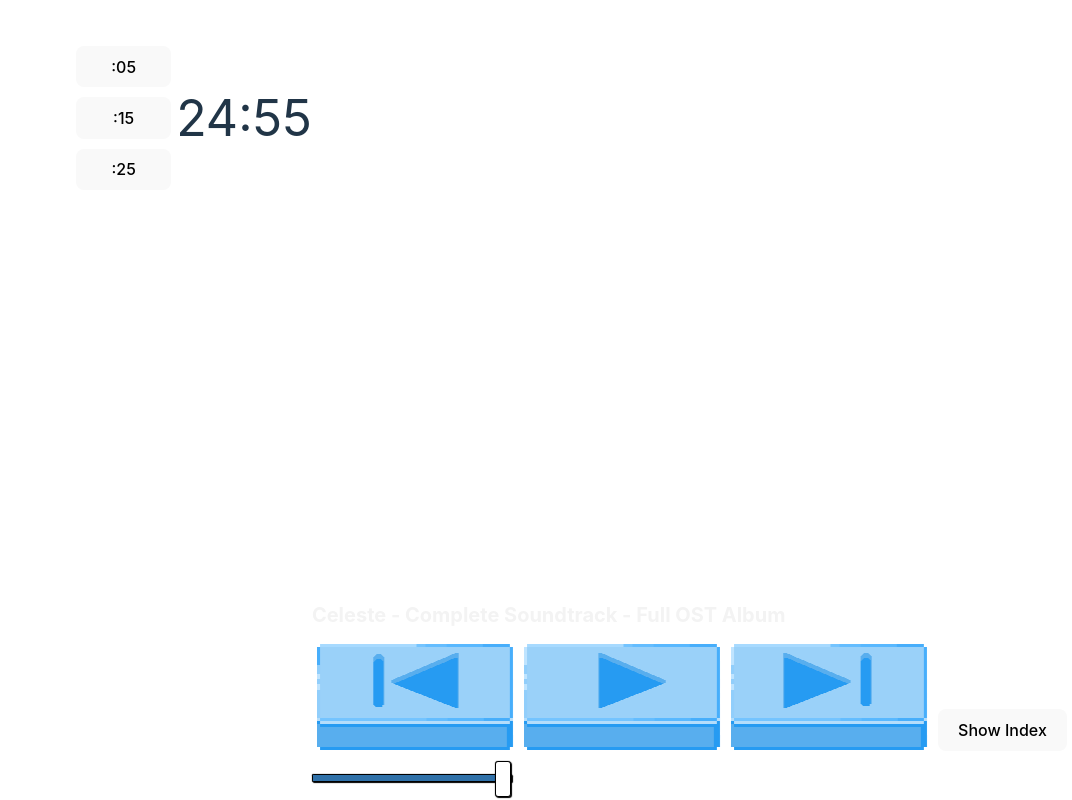
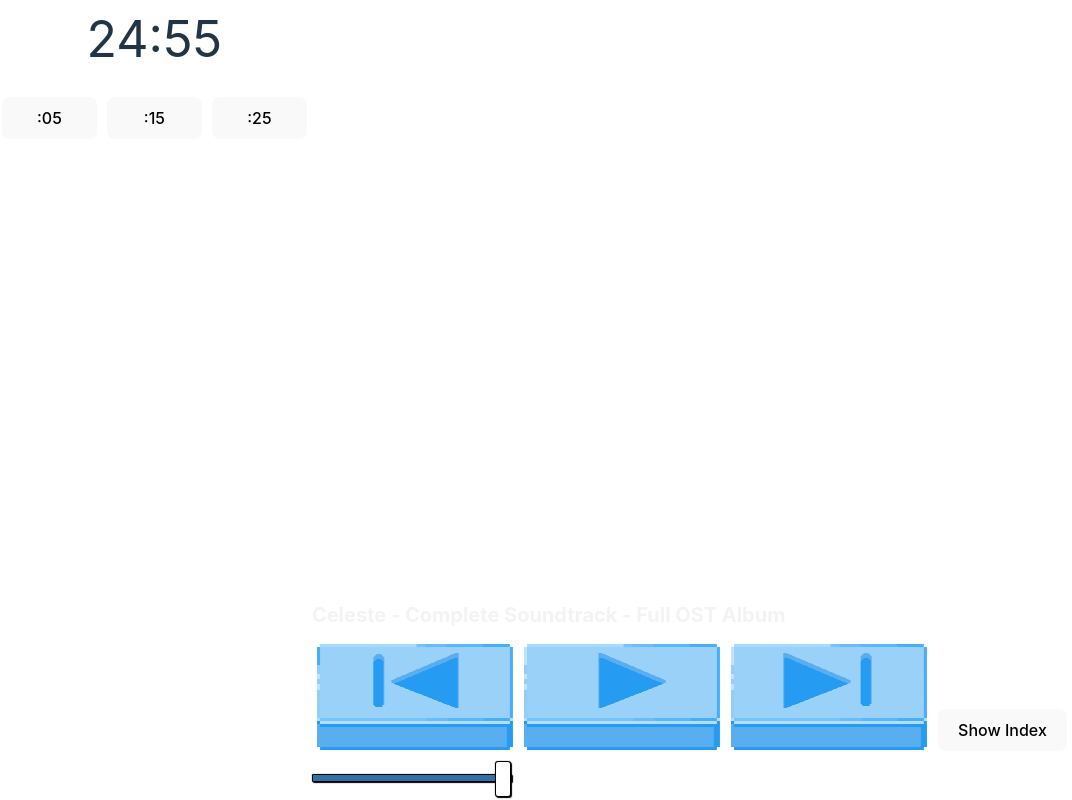
Before and after one commit to galenddavis/space-time-r, a React (Vite) app: page / in a window 1280 px wide. Shown: the whole page, without its empty margins (208-1280 px from the left). Built offline with nearby package versions, Linux system fonts and the light colour scheme.

Commit message:
placed and arranged layout of timer components

```diff
--- a/src/components/timer/timer.css
+++ b/src/components/timer/timer.css
@@ -1,20 +1,26 @@
 
 .timer-wrapper {
-    grid-area: timer;
-    display: flex;
+    /* grid-area: timer; */
+    grid-column: 2/3;
+    grid-row: 1/2;
+    display: grid;
+    grid-template-columns: 1fr;
+    grid-template-rows: 1fr 1fr 1fr;
     align-items: center;
     justify-content: space-around;
+    justify-items: center;
 }
 
 .timer-button-wrapper {
     display: flex;
-    flex-direction: column;
+    /* flex-direction: column; */
 }
 
 .timer-button-wrapper button {
     max-width: fit-content;
 }
 
-.timer-wrapper p {
+.timer-counter {
     font-size: 50px;
+    margin: 0;
 }
--- a/src/components/timer/timer.tsx
+++ b/src/components/timer/timer.tsx
@@ -42,12 +42,12 @@ const Timer: React.FC = () => {
 
   return (
     <div className='timer-wrapper'>
+      <p className='timer-counter'>{formatTime(seconds)}</p>
       <div className='timer-button-wrapper'>
         <button onClick={() => handleModeChange('short')}>:05</button>
         <button onClick={() => handleModeChange('medium')}>:15</button>
         <button onClick={() => handleModeChange('long')}>:25</button>
       </div>
-      <p>{formatTime(seconds)}</p>
     </div>
   );
 };
```
